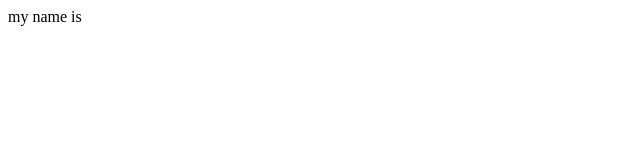
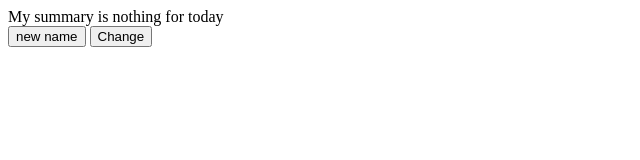
Before and after one commit to erickma1/course_js, a website: page index.html in a window 1280 px wide. Shown: the whole page, without its empty margins (0-640 px from the left). Drawn offline with Linux system fonts and the light colour scheme.

Commit message:
practice_7_8_2023
studied more on Javascript  dom manipulatioon

```diff
--- a/index.html
+++ b/index.html
@@ -6,10 +6,13 @@
     <title>Document</title>
 </head>
 <body>
-    <div id = "container"></div>
+     <div id = "container"></div>
+     <div id = "mySummary">My summary is nothing for today</div>
+     <button id = "" onclick="changetxt()">new name</button>
+     <button id ="" onclick="changeSummary()">Change</button>
     <script>
-        const statement = 'my name is';
-        document.getElementById('container').innerHTML = statement;
+        const statement = 'my name is Eric';
+       // document.getElementById("container").innerHTML = statement;
 
         class Car {
             constructor(name, description, color) {
@@ -32,7 +35,14 @@
         const names  = JSON.parse(localStorage.getItem('myTenants'));
         console.log(names[2]);
 
+        function changetxt(){
+            document.getElementById('container').innerHTML = 'my name is new!';
+        }
 
-    </script>
+       function changeSummary(){
+            document.getElementById('mySummary').innerHTML = 'Today i completed my project!';
+       }
+
+      </script>
 </body>
 </html>
--- a/script.js
+++ b/script.js
@@ -21,7 +21,7 @@ if (userData != undefined) {
 
 /* eslint no-unused-vars: "off" */ /* eslint eqeqeq: "off" */
 function deleteItem(id) {
-  // console.log(id);
+
   const filteredArray = userData.filter((e) => e.id != id);
   localStorage.setItem('formdata', JSON.stringify(filteredArray));
 }
@@ -46,9 +46,9 @@ function fetchBooks() {
       title: title.value,
       author: author.value,
     };
-    // console.log(userData);
+
     userData.push(formData);
-    // console.log(userData);
+
     localStorage.setItem('formdata', JSON.stringify(userData));
   });
 }
```
Also changed, not shown: book.html (+1 -0 lines).
